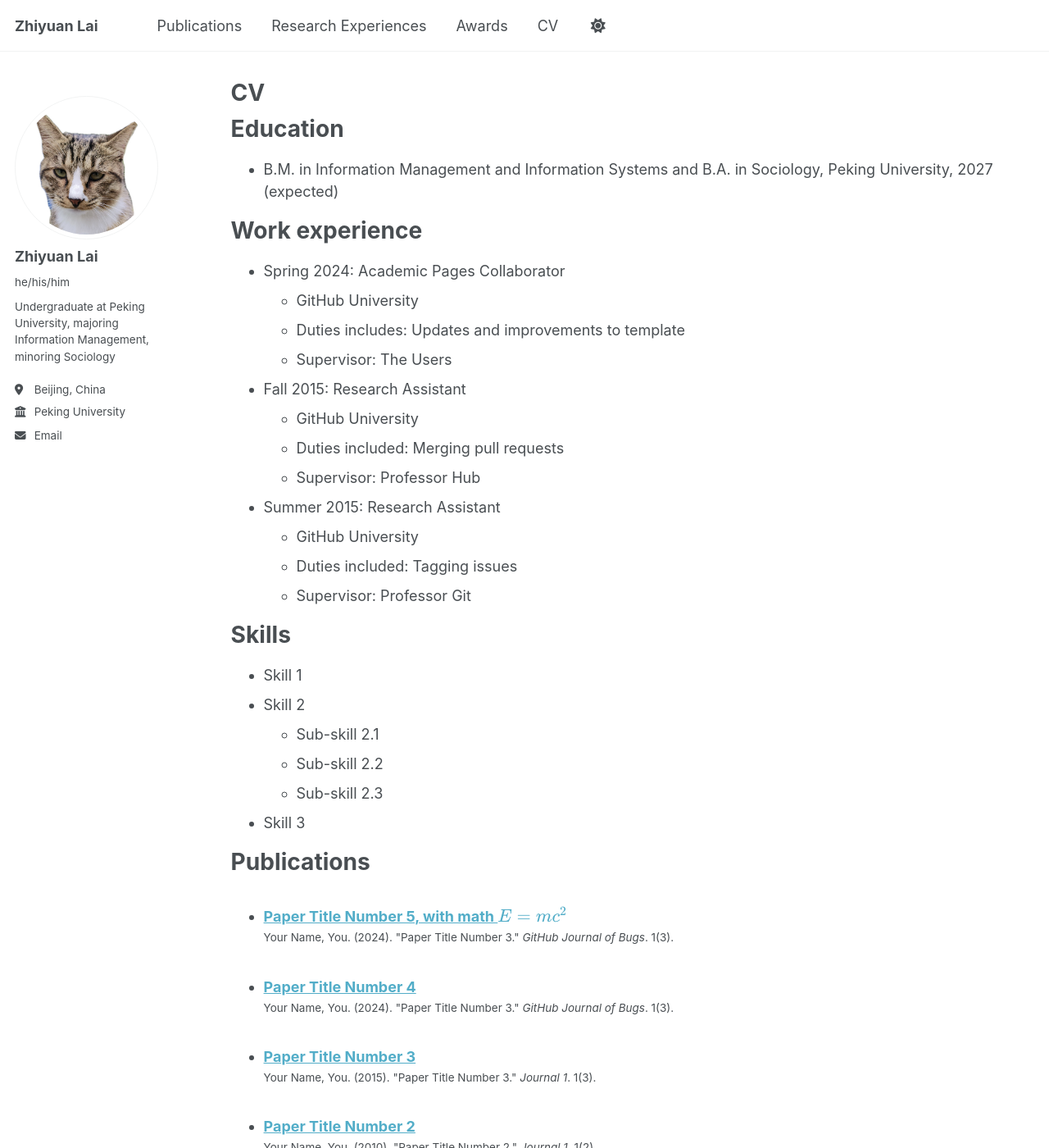
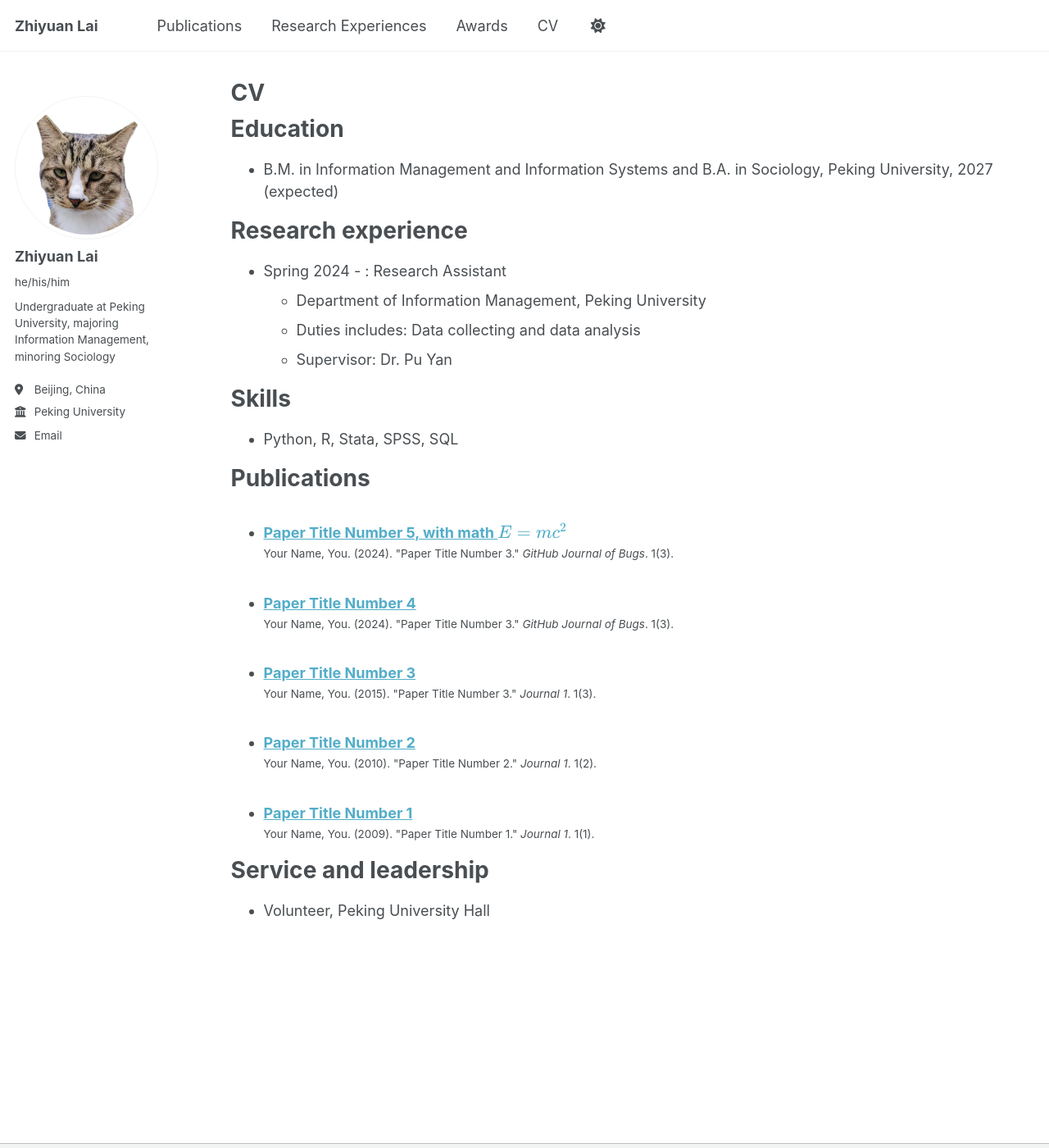
Before and after one commit to itsleol/itsleol.github.io, a Jekyll site: the page built from _pages/cv.md, in a window 1280 px wide and 1400 px high. Shown: the whole window at 82% size. Built offline with Jekyll 4.4.1, drawn with Linux system fonts in a browser that asks for light colours; a script that is not in the unit is left out; some of the changed text lies outside the part shown.

Commit message:
Update cv.md

```diff
--- a/_pages/cv.md
+++ b/_pages/cv.md
@@ -13,31 +13,16 @@ Education
 ======
 * B.M. in Information Management and Information Systems and B.A. in Sociology, Peking University, 2027 (expected)
 
-Work experience
+Research experience
 ======
-* Spring 2024: Academic Pages Collaborator
-  * GitHub University
-  * Duties includes: Updates and improvements to template
-  * Supervisor: The Users
-
-* Fall 2015: Research Assistant
-  * GitHub University
-  * Duties included: Merging pull requests
-  * Supervisor: Professor Hub
-
-* Summer 2015: Research Assistant
-  * GitHub University
-  * Duties included: Tagging issues
-  * Supervisor: Professor Git
+* Spring 2024 - : Research Assistant
+  * Department of Information Management, Peking University
+  * Duties includes: Data collecting and data analysis
+  * Supervisor: Dr. Pu Yan
 
 Skills
 ======
-* Skill 1
-* Skill 2
-  * Sub-skill 2.1
-  * Sub-skill 2.2
-  * Sub-skill 2.3
-* Skill 3
+* Python, R, Stata, SPSS, SQL
 
 Publications
 ======
@@ -45,18 +30,6 @@ Publications
     {% include archive-single-cv.html %}
   {% endfor %}</ul>
 
-Talks
-======
-  <ul>{% for post in site.talks reversed %}
-    {% include archive-single-talk-cv.html  %}
-  {% endfor %}</ul>
-
-Teaching
-======
-  <ul>{% for post in site.teaching reversed %}
-    {% include archive-single-cv.html %}
-  {% endfor %}</ul>
-
 Service and leadership
 ======
-* Currently signed in to 43 different slack teams
+* Volunteer, Peking University Hall
```
